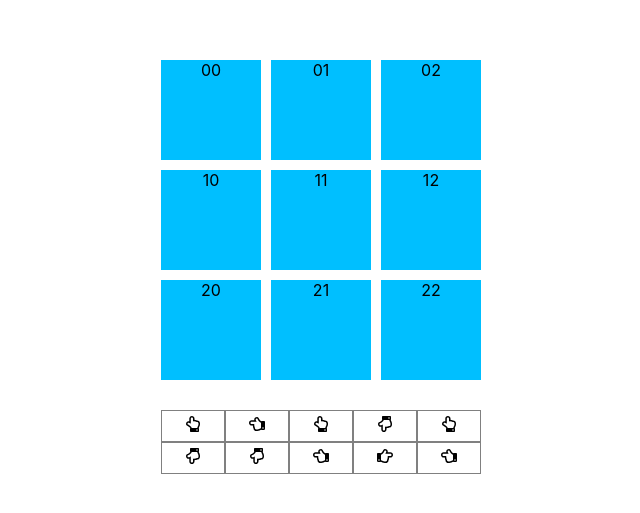
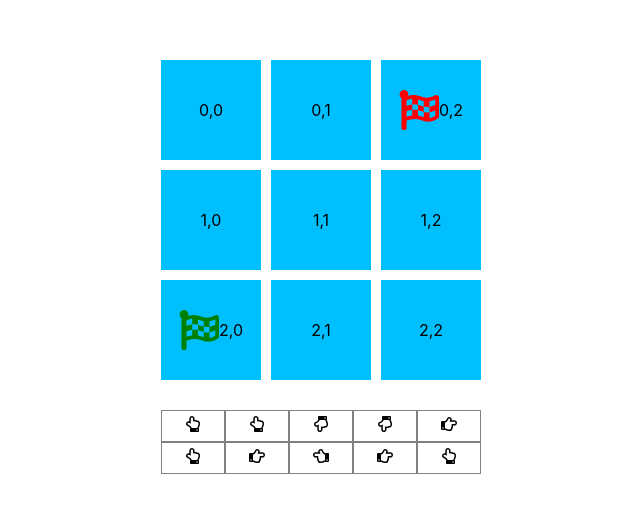
Before and after one commit to BlackHatMan/maze, a React (Create React App) app: page / in a window 1280 px wide. Shown: the part 133-646 px from the top of the page, without its empty margins (319-959 px from the left). Built offline with nearby package versions, Linux system fonts and the light colour scheme.

Commit message:
feat: icon logic

```diff
--- a/src/App.tsx
+++ b/src/App.tsx
@@ -1,4 +1,4 @@
-import { useState } from 'react';
+import { useState, MouseEvent } from 'react';
 import { Area, direction } from './Area';
 import { Modal } from './modal/Modal';
 import { Cell } from './cell/Cell';
@@ -14,9 +14,11 @@ function App() {
   const area = new Area(3);
   const [isOpen, setOpen] = useState(false);
   console.log('App.tsx:26', area);
-  const onClose = () => {
+
+  const handlerModalClose = () => {
     setOpen((prev) => !prev);
   };
+
   const renderImage = (direction: direction) => {
     switch (direction) {
       case 'up':
@@ -29,14 +31,25 @@ function App() {
         return <FaRegHandPointRight />;
     }
   };
+  const handler = (value: number[]): void => {
+    setOpen((prev) => !prev);
+  };
   return (
     <div className="App">
-      <div className="container" onClick={() => setOpen((prev) => !prev)}>
-        {area.matrix.map((row, indexRow) => {
+      <div className="container">
+        {area.matrix.map((row, idxRow) => {
           return (
-            <div className="row" key={indexRow}>
-              {row.map((cell, indexCell) => {
-                return <Cell key={indexCell + indexRow}>{cell}</Cell>;
+            <div className="row" key={idxRow}>
+              {row.map((valueCell, idxCell) => {
+                return (
+                  <Cell
+                    key={idxCell + idxRow}
+                    start={area.getStart}
+                    finish={area.getFinish}
+                    value={valueCell}
+                    handlerCheck={handler}
+                  />
+                );
               })}
             </div>
           );
@@ -47,7 +60,7 @@ function App() {
           return <span key={el + i}>{renderImage(el)}</span>;
         })}
       </div>
-      <Modal isOpen={isOpen} onClose={onClose}>
+      <Modal isOpen={isOpen} onClose={handlerModalClose}>
         <p>Goof</p>
       </Modal>
     </div>
--- a/src/Area.ts
+++ b/src/Area.ts
@@ -79,7 +79,7 @@ export class Area {
     return neighbors;
   };
   get getFinish() {
-    return this.coordinates.at(-1);
+    return this.coordinates.at(-1) as number[];
   }
   get getStart() {
     return [this.matrix.length - 1, this.randomY];
--- a/src/cell/Cell.tsx
+++ b/src/cell/Cell.tsx
@@ -1,6 +1,22 @@
+import { FaFlagCheckered } from 'react-icons/fa';
 import { FC } from 'react';
+
 import './cell.css';
 
-export const Cell: FC<{ children: any }> = ({ children }) => {
-  return <div className="cell">{children}</div>;
+export const Cell: FC<{
+  value: number[];
+  handlerCheck: (value: number[]) => void;
+  start: number[];
+  finish: number[];
+}> = ({ value, start, finish, handlerCheck }) => {
+  const flagStart = value.toString() === start.toString();
+  const flagFinish = value.toString() === finish.toString();
+
+  return (
+    <div className="cell" onClick={() => handlerCheck(value)}>
+      {flagStart && <FaFlagCheckered size={40} color="green" />}
+      {flagFinish && <FaFlagCheckered size={40} color="red" />}
+      {value.toString()}
+    </div>
+  );
 };
--- a/src/cell/cell.css
+++ b/src/cell/cell.css
@@ -3,6 +3,9 @@
     height: 100px;
     background-color: deepskyblue;
     cursor: pointer;
+    display: flex;
+    justify-content: center;
+    align-items: center;
 }
 
 .cell:hover {
--- a/src/index.tsx
+++ b/src/index.tsx
@@ -4,8 +4,4 @@ import './index.css';
 import App from './App';
 
 const root = ReactDOM.createRoot(document.getElementById('root') as HTMLElement);
-root.render(
-  <React.StrictMode>
-    <App />
-  </React.StrictMode>
-);
+root.render(<App />);
--- a/src/modal/modal.css
+++ b/src/modal/modal.css
@@ -15,7 +15,8 @@
 .modal {
     width: 400px;
     height: 400px;
-    background-color: white;
+    border-radius: 15px;
+    background-color: rgb(230, 226, 226, 0.8);
     animation: 0.3s ease-in-out appear;
 }
 
```
